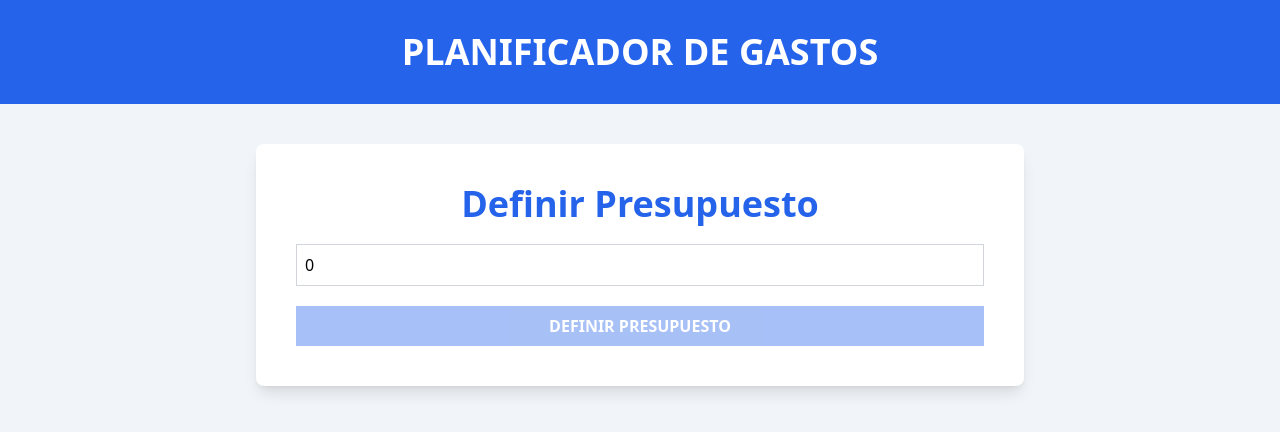
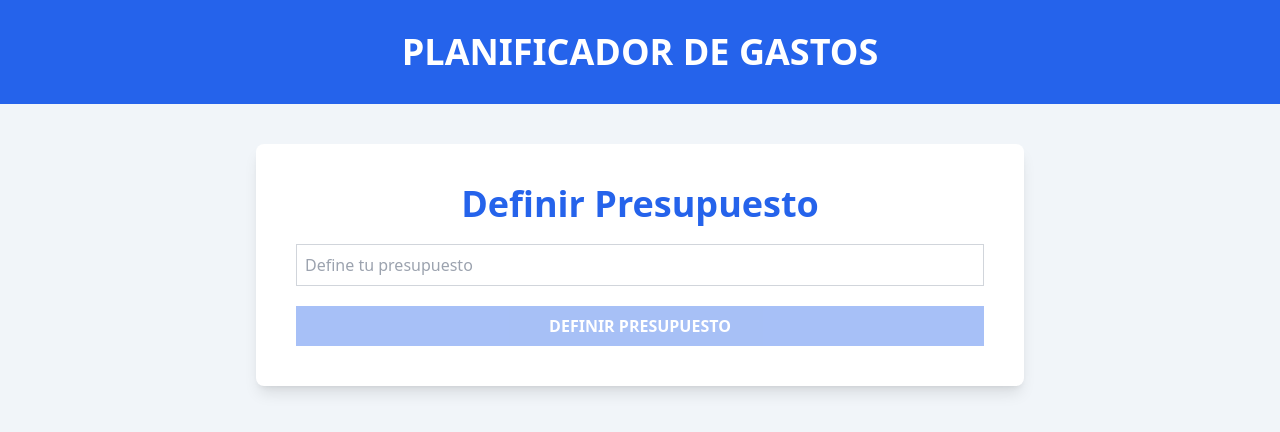
Before and after one commit to Luis-Alvarezz/Expense-Control-and-Budget, a React (Vite) app: page / in a window 1280 px wide. Shown: the top 432 px of the page. Built offline with nearby package versions, Linux system fonts and the light colour scheme.

Commit message:
[MODIFY]: Manejo de input como string pero almacenado como valor num en el STATE

```diff
--- a/src/components/BudgetForm.tsx
+++ b/src/components/BudgetForm.tsx
@@ -3,21 +3,24 @@ import { useBudget } from "../hooks/useBudget"
 
 export default function BudgetForm() {
   // * Requerimos estado inicial para validar formulario y si pasa la validacion, escribimos en nuestro useReducer:
-  const [budget, setBudget] = useState(0)
+  const [budget, setBudget] = useState<string>('')
   const { dispatch } = useBudget() // * useReducer retornaba [state, dispatch], pero el customHook retorna {state, dispatch}
 
   const handleChange = (e: React.ChangeEvent<HTMLInputElement>) => {
     // console.log(e.target.name)
     // console.log(e.target.id)
     // console.log(e.target.valueAsNumber)
-    setBudget(+e.target.value) // * Equivalente a e.target.valueAsNumber
+    // setBudget(+e.target.value) // * Equivalente a e.target.valueAsNumbere
+    setBudget(e.target.value) // * Equivalente a e.target.valueAsNumber
+    // console.log(e.target.value)
   }
 
   // ! Metodo 2.- Se usa cuando unicamente el usuario esta escribiendo
   const isValid = useMemo(() => {
     // console.log(budget) // * SI borramos el numero (queda string) marca NaN
     // console.log(isNaN(budget)) // * 20, 40 -> False, porque SI es numero | '' -> TRUE porque NO es numero
-    return isNaN(budget) || budget <= 0
+    const num = Number(budget)
+    return isNaN(num) || num <= 0
   }, [budget]) // * Cada que budget cambie, queremos revisar esta funcion
 
   // ! Método 3.- Envio de Formulario
@@ -26,7 +29,7 @@ export default function BudgetForm() {
     // console.log('Añadir o Definir Presupuesto')
 
     // TODO - Usamos el dispach
-    dispatch({type: 'add-budget', payload: {budget}})
+    dispatch({type: 'add-budget', payload: {budget: Number(budget)}})
   }
 
   return (
@@ -44,6 +47,7 @@ export default function BudgetForm() {
           name="budget"
           value={budget}
           onChange={handleChange}
+          min= "-2"
         />
       </div>
 
```
